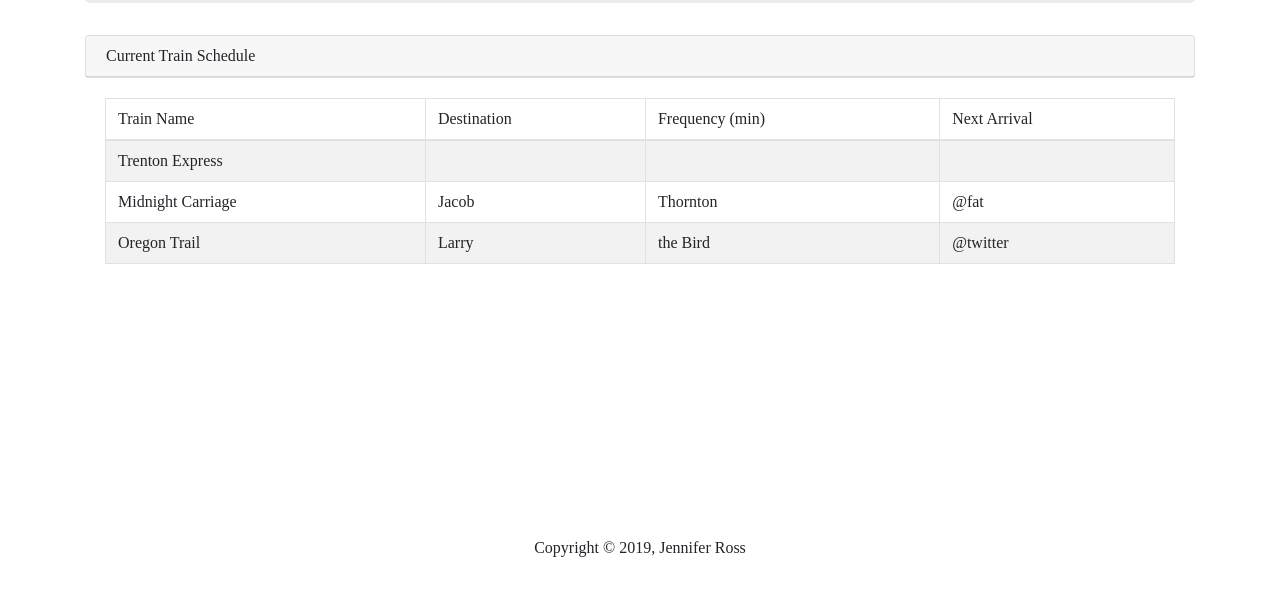
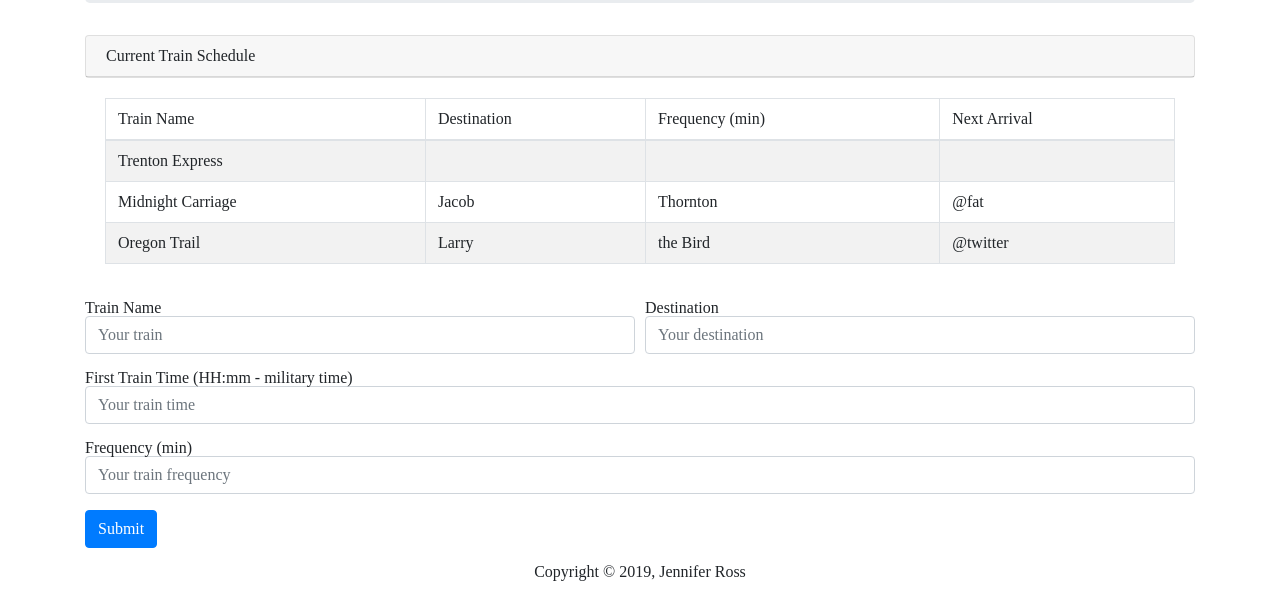
Before and after one commit to jenross/train-scheduler, a plain HTML site: page index.html in a window 1280 px wide. Shown: the part 228-824 px from the top of the page. Before the commit the page ends 800 px from the top, so only its background shows below. Drawn offline with nearby package versions, Linux system fonts and the light colour scheme.

Commit message:
added bootstrap search form for submitting new train

```diff
--- a/index.html
+++ b/index.html
@@ -65,6 +65,33 @@
             </div>
           </div>
 
+          <!-- Train Input Form -->
+          <div class="row">
+            <div class="col-lg-12">
+                <form>
+                    <div class="form-row">
+                        <div class="form-group col-md-6">
+                        <label for="inputTrain4">Train Name</label>
+                        <input type="text" class="form-control" id="inputTrain4" placeholder="Your train">
+                        </div>
+                        <div class="form-group col-md-6">
+                        <label for="inputDestination4">Destination</label>
+                        <input type="text" class="form-control" id="inputDestination4" placeholder="Your destination">
+                        </div>
+                    </div>
+                    <div class="form-group">
+                        <label for="inputTime">First Train Time (HH:mm - military time)</label>
+                        <input type="text" class="form-control" id="inputTime" placeholder="Your train time">
+                    </div>
+                    <div class="form-group">
+                        <label for="inputFrequency">Frequency (min)</label>
+                        <input type="text" class="form-control" id="inputFrequency" placeholder="Your train frequency">
+                    </div>
+                    <button type="submit" class="btn btn-primary">Submit</button>
+                </form>
+            </div>
+          </div>
+
         </div>
     </main>
 
```
